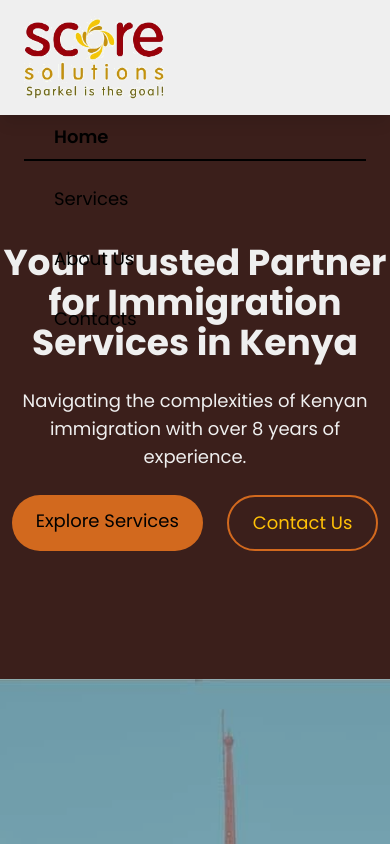
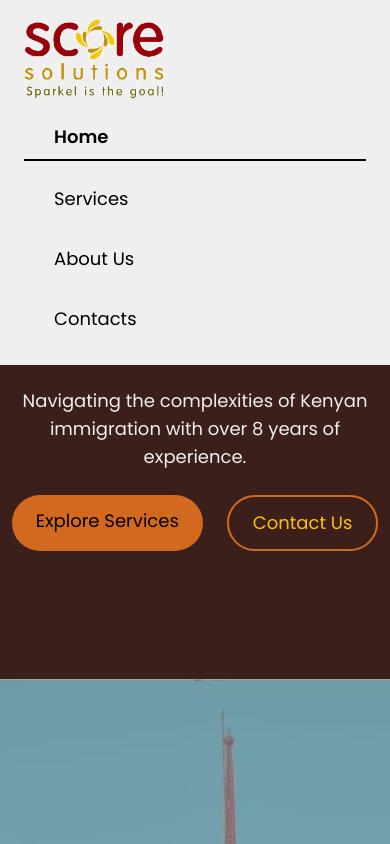
Before and after one commit to kevinmagu418/score-Solution, a Next.js app: page / in a window 390 px wide. Both pictures are taken after a click on the button "Toggle navigation menu". Shown: the top 844 px of the page. Built offline with nearby package versions, Linux system fonts and the light colour scheme; some icons are missing.

Commit message:
Update header with responsive beige background

```diff
--- a/src/components/Header.jsx
+++ b/src/components/Header.jsx
@@ -74,10 +74,13 @@ export default function Header() {
 
         {/* Navigation Links */}
         <nav
-          className={`absolute top-full left-0 w-full bg-[var(--score-blue)] lg:bg-transparent px-6 pb-6 lg:static lg:w-auto lg:flex lg:p-0 transition-all duration-300 ease-in-out ${
-            isOpen ? "block" : "hidden lg:block"
-          }`}
-        >
+  className={`absolute top-full left-0 w-full ${
+    isOpen ? "bg-[var(--neutral-beige)]" : ""
+  } lg:bg-transparent px-6 pb-6 lg:static lg:w-auto lg:flex lg:p-0 transition-all duration-300 ease-in-out ${
+    isOpen ? "block" : "hidden lg:block"
+  }`}
+>
+
           <ul className="flex flex-col lg:flex-row gap-y-4 lg:gap-y-0 lg:gap-x-8">
             {navLinks.map((navlink) => (
               <li key={navlink.name}>
```
